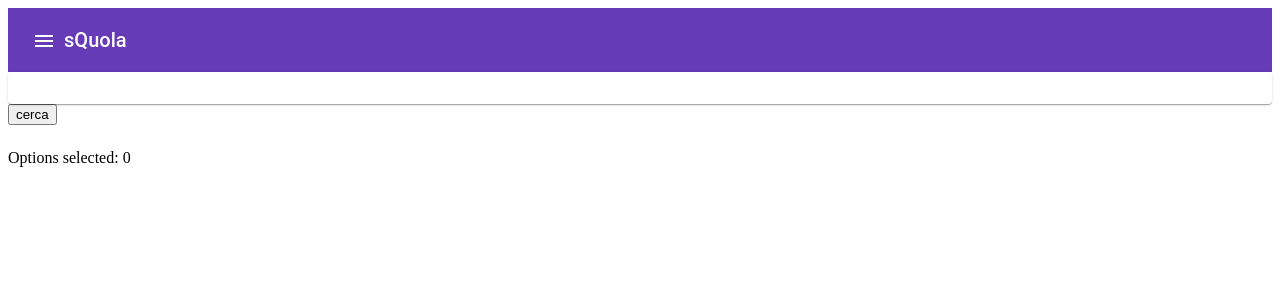
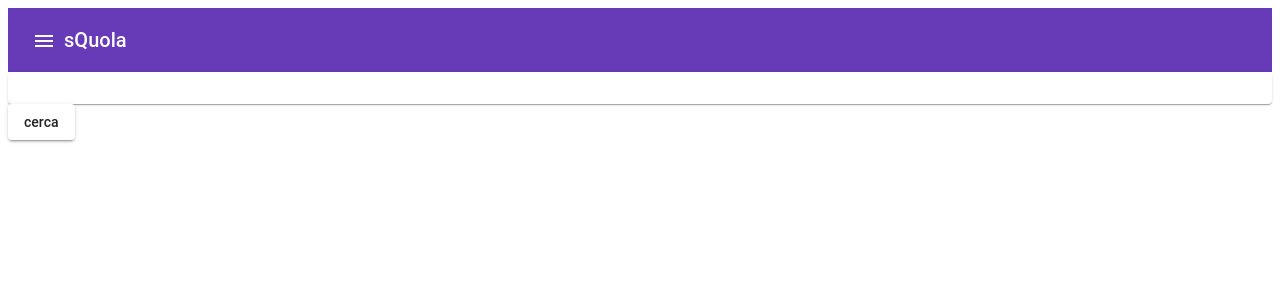
Before and after one commit to sloregit/postiAula, an Angular app: page / in a window 1280 px wide. Shown: the top 300 px of the page. Built offline with nearby package versions, Linux system fonts and the light colour scheme.

Commit message:
2 files modified

```diff
--- a/src/app/aggiungi-classe/aggiungi-classe.component.html
+++ b/src/app/aggiungi-classe/aggiungi-classe.component.html
@@ -1,6 +1,10 @@
-<button (click)="foo()">cerca</button>
-<mat-selection-list #studenti>
-  <mat-list-option *ngFor="let studente of arrayStudenti">
+<button mat-raised-button (click)="foo()">cerca</button>
+<section *ngIf="apriLista">
+  <mat-selection-list
+    #studenti
+    (selectionChange)="selezionatiUpdate($event.source._value)"
+  >
+    <mat-list-option *ngFor="let studente of arrayStudenti" [value]="studente">
       <mat-accordion>
         <mat-expansion-panel hideToggle>
           <mat-expansion-panel-header>
@@ -20,5 +24,10 @@
       </mat-accordion>
     </mat-list-option>
   </mat-selection-list>
+  <button mat-raised-button (click)="chiudi()">Chiudi</button>
 
-<p>Options selected: {{ studenti.selectedOptions.selected.length }}</p>
+  <p *ngIf="arrayStudenti.length > 0">
+    selezionati: {{ studenti.selectedOptions.selected.length }}
+  </p>
+  <button mat-raised-button (click)="foo3()">Conferma</button>
+</section>
--- a/src/app/aggiungi-classe/aggiungi-classe.component.ts
+++ b/src/app/aggiungi-classe/aggiungi-classe.component.ts
@@ -10,15 +10,27 @@ import { StudentiDBserviceService } from '../studenti-dbservice.service';
 export class AggiungiClasseComponent implements OnInit {
   panelOpenState = false;
   arrayStudenti: Array<Studente>;
+  selezionati: Array<Studente>;
+  apriLista: boolean;
   constructor(private http: StudentiDBserviceService) {
     this.arrayStudenti = [];
+    this.apriLista = false;
+  }
+  chiudi() {
+    this.apriLista = false;
   }
   foo() {
     this.http.cercaTutti().subscribe((val) => {
       const collection = JSON.parse(val);
       collection.map((studente) => this.arrayStudenti.push(studente));
-      console.log(this.arrayStudenti);
     });
+    this.apriLista = true;
+  }
+  selezionatiUpdate(list) {
+    this.selezionati = list;
+  }
+  foo3() {
+    console.log(this.selezionati);
   }
   ngOnInit() {}
 }
```
Lines whose indentation alone changed are shown as unchanged.
